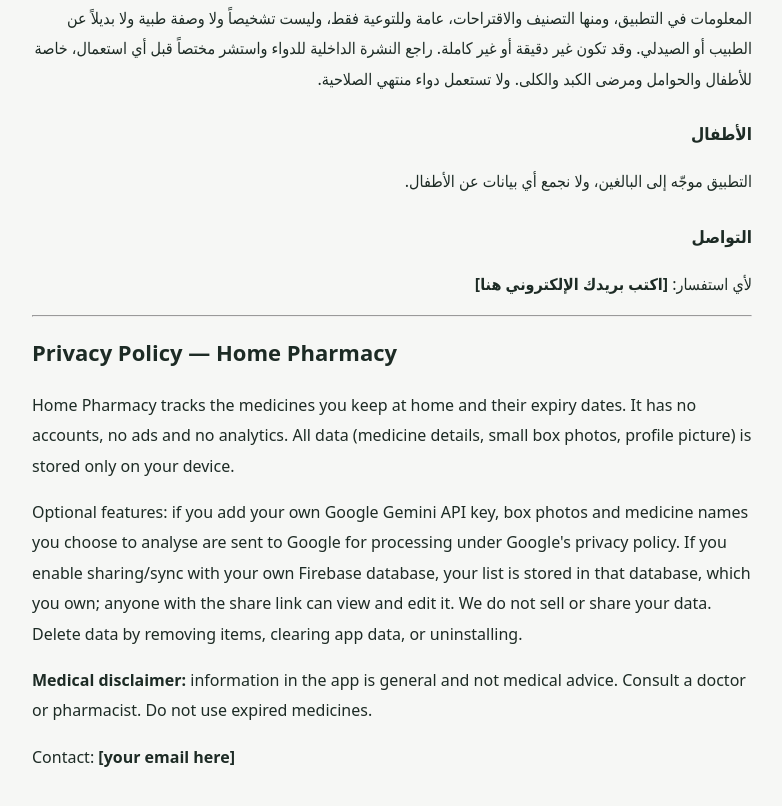
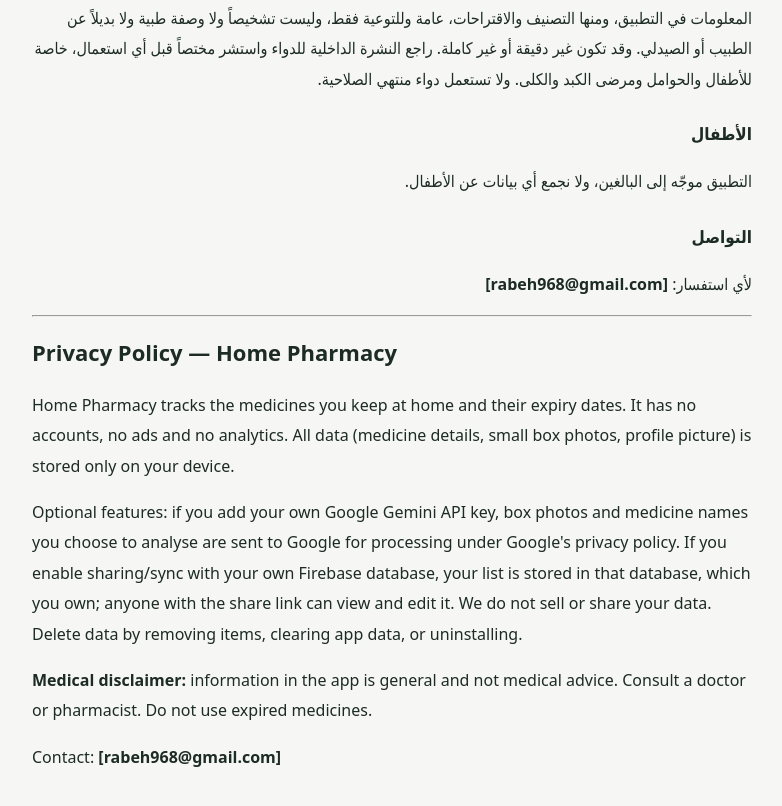
Before and after one commit to rabeh968/rabeh968.github.io, a plain HTML site: page privacy.html in a window 1280 px wide. Shown: the part 1101-1907 px from the top of the page, without its empty margins (248-1030 px from the left). Drawn offline with Linux system fonts and the light colour scheme.

Commit message:
Update contact email in privacy policy

```diff
--- a/privacy.html
+++ b/privacy.html
@@ -24,12 +24,12 @@
 <h2>الأطفال</h2>
 <p>التطبيق موجّه إلى البالغين، ولا نجمع أي بيانات عن الأطفال.</p>
 <h2>التواصل</h2>
-<p>لأي استفسار: <strong>[اكتب بريدك الإلكتروني هنا]</strong></p>
+<p>لأي استفسار: <strong>[rabeh968@gmail.com]</strong></p>
 <hr>
 <h1 dir="ltr" style="text-align:left">Privacy Policy — Home Pharmacy</h1>
 <div dir="ltr" style="text-align:left">
 <p>Home Pharmacy tracks the medicines you keep at home and their expiry dates. It has no accounts, no ads and no analytics. All data (medicine details, small box photos, profile picture) is stored only on your device.</p>
 <p>Optional features: if you add your own Google Gemini API key, box photos and medicine names you choose to analyse are sent to Google for processing under Google's privacy policy. If you enable sharing/sync with your own Firebase database, your list is stored in that database, which you own; anyone with the share link can view and edit it. We do not sell or share your data. Delete data by removing items, clearing app data, or uninstalling.</p>
 <p><strong>Medical disclaimer:</strong> information in the app is general and not medical advice. Consult a doctor or pharmacist. Do not use expired medicines.</p>
-<p>Contact: <strong>[your email here]</strong></p>
+<p>Contact: <strong>[rabeh968@gmail.com]</strong></p>
 </div></body></html>
```
